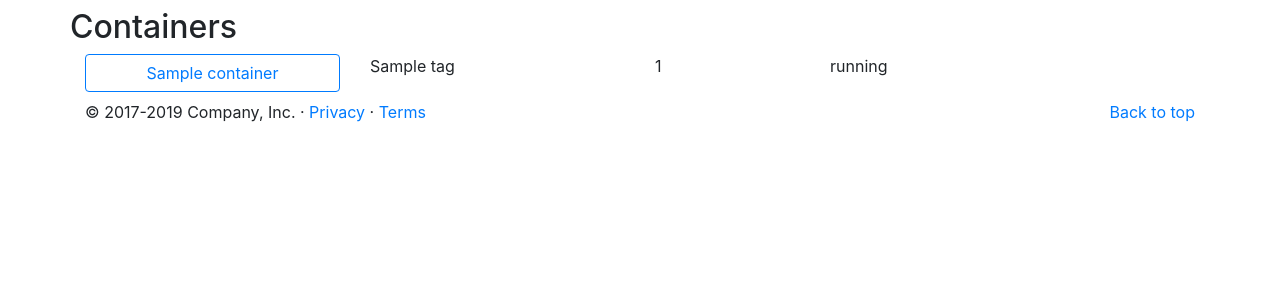
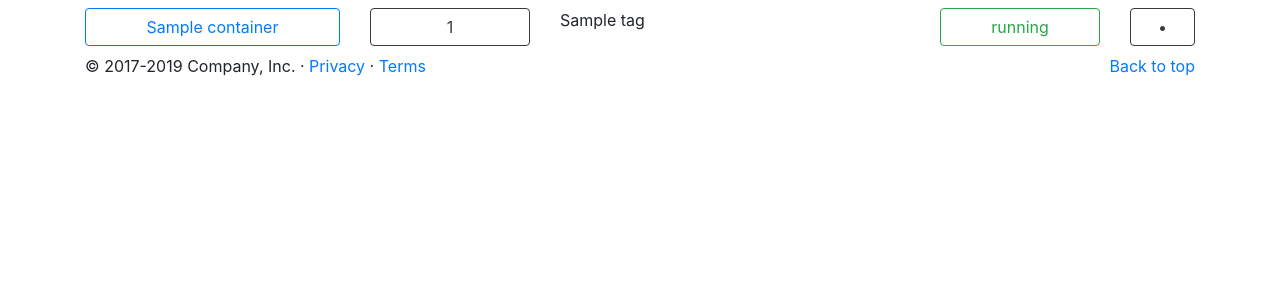
Before and after one commit to sebastianlach/dockerboard, a Django app: template dockerboard/containers/templates/containers/list.html in a window 1280 px wide. Shown: the part 56-356 px from the top of the page. Run offline with Django 3.2, Linux system fonts and the light colour scheme; the template is opened without the code that fills it: most values are stand-ins (such as "Sample title", 1, 10 or a date in 2020); some libraries are stand-ins or nearby versions.

Commit message:
Update containers view

```diff
--- a/dockerboard/containers/templates/containers/list.html
+++ b/dockerboard/containers/templates/containers/list.html
@@ -1,10 +1,6 @@
 {% extends 'layout.html' %}
 {% block content %}
 <div class="container">
-
-    <div class="row">
-        <h2>Containers</h2>
-    </div>
 
     {% for container in containers %}
     <div class="row mb-2">
@@ -13,13 +9,30 @@
                 {{ container.name }}
             </a>
         </div>
-        <div class="col-lg-3">
+        <div class="col-lg-2">
+            <span class="btn btn-block btn-outline-dark">
+            {{ container.image.short_id|slice:"-10:" }}
+            </span>
+        </div>
+        <div class="col-lg-4">
             {% for tag in container.image.tags %}
                 {{ tag }}{% if not forloop.last %}, {% endif %}
             {% endfor %}
         </div>
-        <div class="col-lg-2">{{ container.image.short_id|slice:"-10:" }}</div>
-        {{ container.status }}
+        <div class="col-lg-2">
+            <span class="btn btn-block
+                {% if container.status == 'running' %}btn-outline-success{% endif %}
+                {% if container.status == 'exited' %}btn-outline-danger{% endif %}
+                {% if container.status == 'created' %}btn-outline-warning{% endif %}
+            ">
+                {{ container.status }}
+            </span>
+        </div>
+        <div class="col-lg-1">
+            <span class="btn btn-block btn-outline-dark">
+            &bull;
+            </span>
+        </div>
     </div>
     {% endfor %}
 
--- a/dockerboard/containers/views.py
+++ b/dockerboard/containers/views.py
@@ -5,6 +5,6 @@ from datasource.source import DockerSource
 def list(request):
     datasource = DockerSource()
     context = dict(
-        containers=datasource.containers,
+        containers=datasource.containers(all=True),
     )
     return render(request, 'containers/list.html', context)
```
Also changed, not shown: dockerboard/datasource/source.py (+4 -6 lines).
